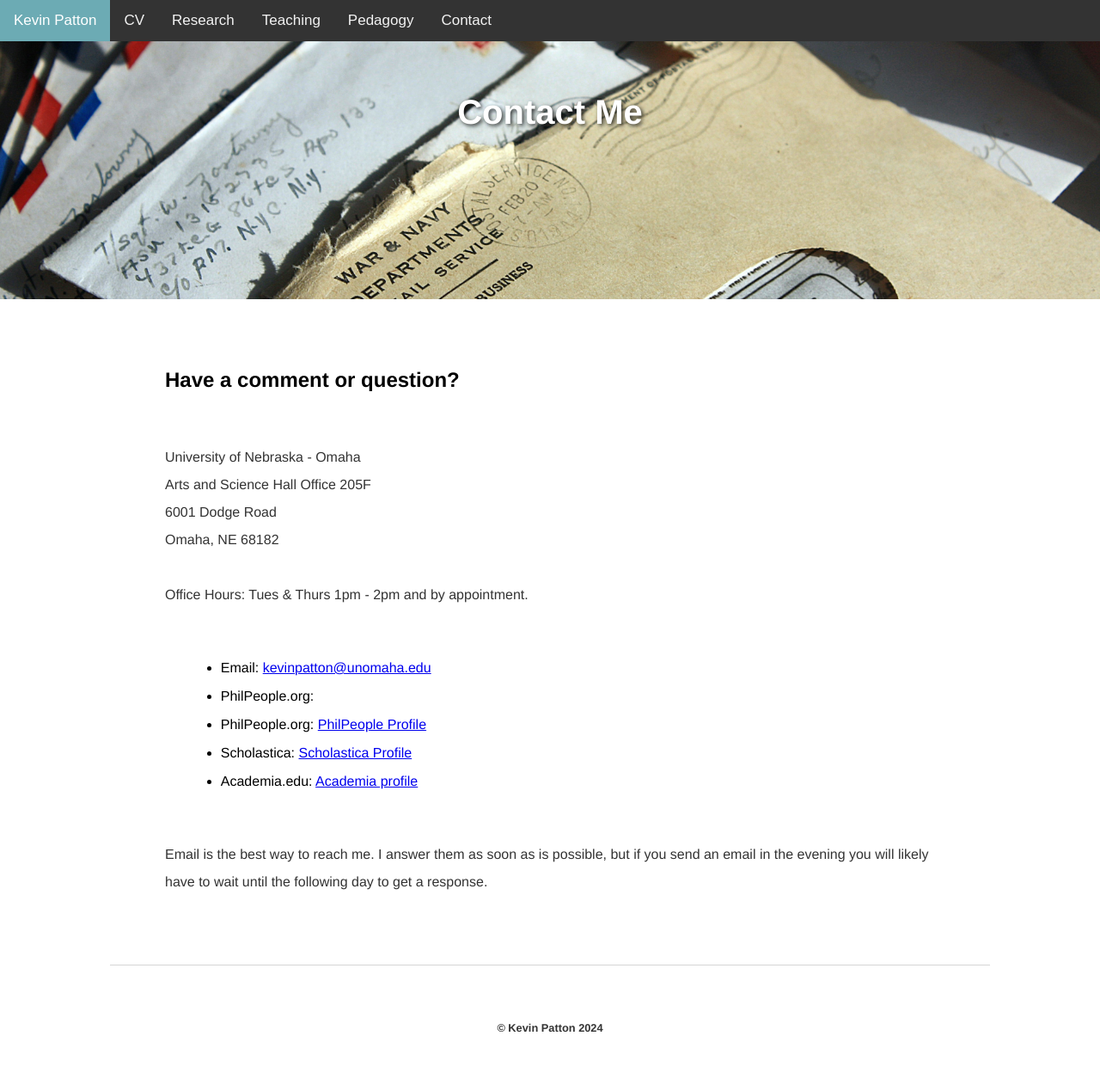
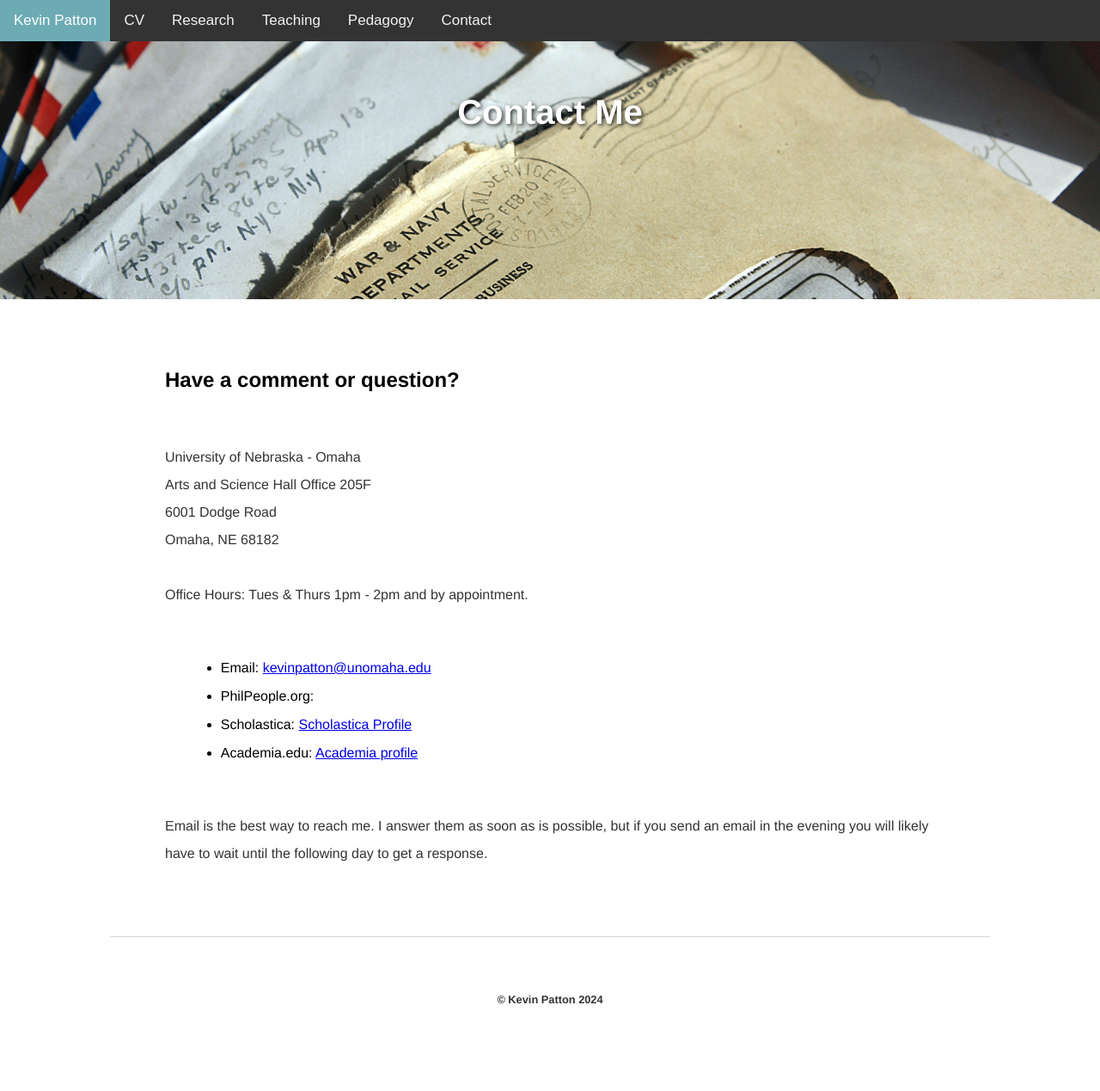
Before and after one commit to kevinjpatton/kevinjpatton.github.io, a Jekyll site: the page built from contact/index.html, in a window 1280 px wide. Shown: the whole page at 86% size. Built offline with Jekyll 4.4.1, drawn with Linux system fonts in a browser that asks for light colours; Markdown is read by kramdown in place of the engine named in the settings; after the commit the page ends 1236 px from its top, so only the background shows below that.

Commit message:
Update index.html

```diff
--- a/contact/index.html
+++ b/contact/index.html
@@ -6,9 +6,7 @@
 <p>University of Nebraska - Omaha<br>Arts and Science Hall Office 205F<br />6001 Dodge Road<br />Omaha, NE 68182<br><br>Office Hours: Tues & Thurs 1pm - 2pm and by appointment.</p>
 <ul class="standard-list">
   <li>Email: <a href="mailto:kevinpatton@unomaha.edu" target="_blank">kevinpatton@unomaha.edu</a></li>
-  <li>PhilPeople.org: <div id="philpeople-component-follow_btn"></div>
-<script type="text/javascript" src="https://philpeople.org/components/follow_btn?props%5B%3Aprofile_id_prop%5D=1087885&amp;props%5Bcontext%5D=external"></script></li>
-  <li>PhilPeople.org: <a href="https://philpeople.org/profiles/kevin-patton-2" target="_blank">PhilPeople Profile</a></li>
+  <li>PhilPeople.org: <div id="philpeople-component-follow_btn"></div><script type="text/javascript" src="https://philpeople.org/components/follow_btn?props%5B%3Aprofile_id_prop%5D=1087885&amp;props%5Bcontext%5D=external"></script></li>
   <li>Scholastica: <a href="https://app.scholasticahq.com/scholars/251767-kevin-patton" target="_blank">Scholastica Profile</a></li>
   <li>Academia.edu: <a href="https://un-lincoln.academia.edu/KevinPatton" target="_blank">Academia profile</a></li>
 </ul>
```
